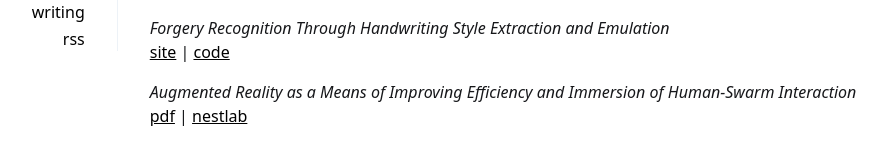
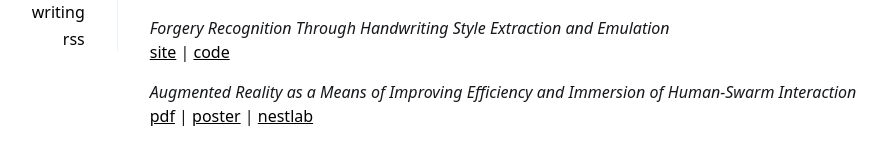
Before and after one commit to pgardias/pgardias.github.io, a Jekyll site: the page built from _pages/pubs.md, in a window 1280 px wide. Shown: the part 160-325 px from the top of the page, without its empty margins (203-1090 px from the left). Built offline with Jekyll 4.4.1, drawn with Linux system fonts in a browser that asks for light colours.

Commit message:
Poster assets

```diff
--- a/_pages/pubs.md
+++ b/_pages/pubs.md
@@ -10,4 +10,4 @@ title: Publications
 [site](http://pgardias.com/forgery-recognition/) \| [code](https://github.com/pgardias/forgery-recognition)
 
 *Augmented Reality as a Means of Improving Efficiency and Immersion of Human-Swarm Interaction*
-[pdf]({{ site.baseurl }}/pdf/hsi.pdf) \| [nestlab](https://nestlab.net/doku.php)
+[pdf]({{ site.baseurl }}/pdf/hsi.pdf) \| [poster]({{ site.baseurl }}/pdf/hsi_poster.pdf) \| [nestlab](https://nestlab.net/doku.php)
```
Also changed, not shown: 1 other file.
